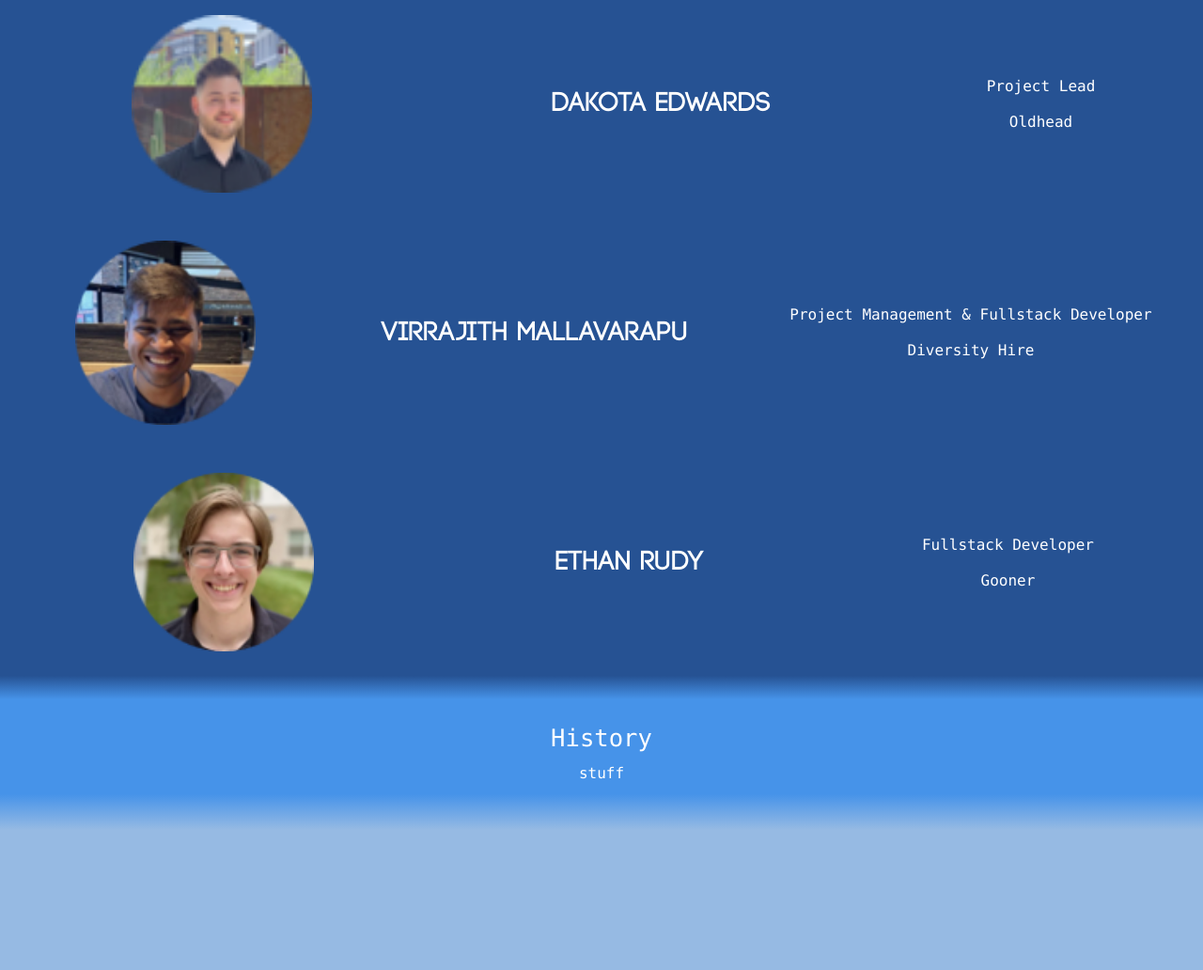
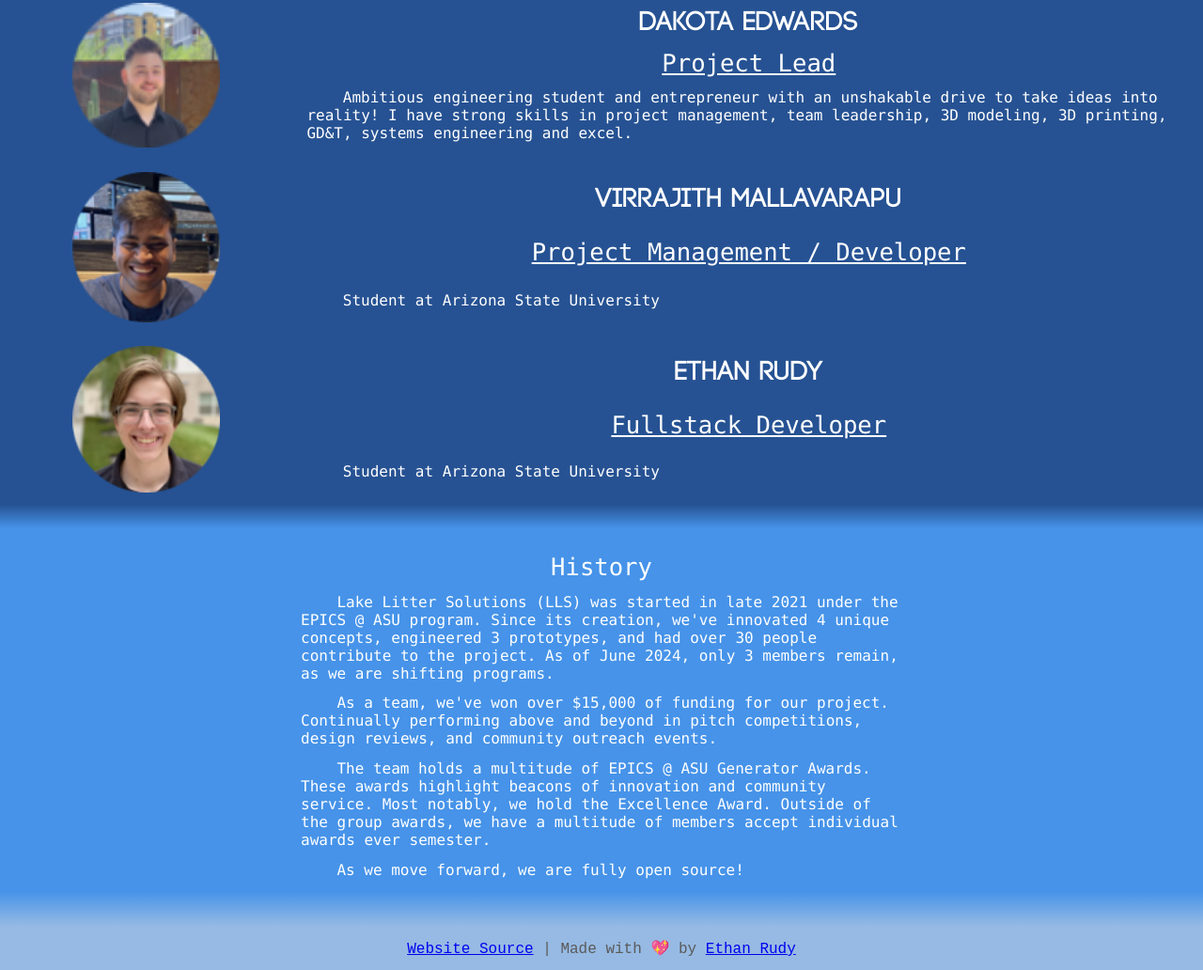
Before and after one commit to Lake-Litter-Solutions/Lake-Litter-Solutions.github.io, a plain HTML site: page about.html in a window 1280 px wide. Shown: the part 292-1324 px from the top of the page at 94% size. Before the commit the page ends 1175 px from the top, so only its background shows below. Drawn offline with Linux system fonts and the light colour scheme.

Commit message:
Format updates

```diff
--- a/about.html
+++ b/about.html
@@ -34,38 +34,54 @@
             <p class="section1_sub"><b>Members</b></p>
             <div class="section1_person">
                 <img class="pfp" src="media/images/oldhead.png">
-                <p class="section1_person_title">Dakota Edwards</p>
+                <p class="section1_person_name">Dakota Edwards</p>
+                <p class="section1_person_title">Project Lead</p>
                 <p class="section1_person_about">
-                    Project Lead
-                    <br><br>
-                    Oldhead
+                    Ambitious engineering student and entrepreneur with an unshakable drive to take ideas into reality! I have strong skills in project management, team leadership, 3D modeling, 3D printing, GD&T, systems engineering and excel.
                 </p>
             </div>
 
             <div class="section1_person">
                 <img class="pfp" src="media/images/v.png">
-                <p class="section1_person_title">Virrajith Mallavarapu</p>
+                <p class="section1_person_name">Virrajith Mallavarapu</p>
+                <p class="section1_person_title">Project Management / Developer</p>
                 <p class="section1_person_about">
-                    Project Management & Fullstack Developer
-                    <br><br>
-                    Diversity Hire
+                    Student at Arizona State University
                 </p>
             </div>
 
             <div class="section1_person">
                 <img class="pfp" src="media/images/ethan.png">
-                <p class="section1_person_title">Ethan Rudy</p>
+                <p class="section1_person_name">Ethan Rudy</p>
+                <p class="section1_person_title">Fullstack Developer</p>
                 <p class="section1_person_about">
-                    Fullstack Developer
-                    <br><br>
-                    Gooner
+                    Student at Arizona State University
                 </p>
             </div>
 
             <div class="section1_r_a"></div>
 
             <p class="section1_alt_sub">History</p>
-            <p class="section1_alt_text">stuff</p>
+            <div class="section1">
+                <p class="section1_alt_text_left">
+                    Lake Litter Solutions (LLS) was started in late 2021 under the EPICS @ ASU program.
+                    Since its creation, we've innovated 4 unique concepts, engineered 3 prototypes, and
+                    had over 30 people contribute to the project. As of June 2024, only 3 members remain,
+                    as we are shifting programs.
+                </p>
+                <p class="section1_alt_text_left">
+                    As a team, we've won over $15,000 of funding for our project. Continually performing
+                    above and beyond in pitch competitions, design reviews, and community outreach events.
+                </p>
+                <p class="section1_alt_text_left">
+                    The team holds a multitude of EPICS @ ASU Generator Awards. These awards highlight beacons
+                    of innovation and community service. Most notably, we hold the Excellence Award. Outside of
+                    the group awards, we have a multitude of members accept individual awards ever semester.
+                </p>
+                <p class="section1_alt_text_left">
+                    As we move forward, we are fully open source!
+                </p>
+            </div>
 
             <div class="section1_a_b"></div>
 
@@ -76,7 +92,10 @@
 
 <!-- Website footer -->
 <footer>
-
+    <ul id="footer_info">
+        <li class="footer_entry"><a class="footer_link" href="https://github.com/Lake-Litter-Solutions/Website" target="blank">Website Source</a> | </li>
+        <li class="footer_entry">Made with 💖 by <a class="footer_link" href="http://ethanrudy.me" target="blank">Ethan Rudy</a></li>
+    </ul>
 </footer>
 
 </html>
--- a/styles/styles.css
+++ b/styles/styles.css
@@ -164,6 +164,10 @@ body {
     color:white;
 
     text-align: center;
+
+    width: 100%;
+
+    background-color: #4693e9;
 }
 
 .section1_head {
@@ -172,6 +176,8 @@ body {
 
     font-size: 4vw;
     padding: 2vw;
+
+    background-color: #96bae3;
 }
 
 .section1_sub {
@@ -205,6 +211,21 @@ body {
     background-color: #4693e9;
 
     padding-bottom: 1vw;
+
+}
+
+.section1_alt_text_left {
+    font-size: 1.25vw;
+    background-color: #4693e9;
+
+    padding-bottom: 1vw;
+
+    text-align: left;
+    text-indent: 3vw;
+
+    position: relative;
+    width: 50%;
+    left: 25%;
 }
 
 
@@ -248,32 +269,51 @@ body {
 
 
 .section1_person {
-    margin: 0 auto;
+    display: grid;
     background-color: #265293;
-    display: flex;
-    flex-direction: row;
-    justify-content: space-around;
-    align-self: center;
+
+    grid-template-areas:
+        'pfp header'
+        'pfp title'
+        'pfp about';
+
+        padding: 1vw;
+
+    grid-template-columns: 25% 75%;
+}
+
+.section1_person_name {
+    grid-area: header;
+    font-family: titleFont;
+    font-size: 2.25vw;
+
+    align-content: center;
+
+}
+
+.section1_person_title {
+    grid-area: title;
+    font-size: 2vw;
+    text-decoration: underline;
+
+    align-content: center;
+}
+
+.section1_person_about {
+    grid-area: about;
+
+    align-content: center;
+    text-align: left;
+
+    text-indent: 3vw;
 }
 
 .pfp {
-    margin: 2vw;
-    align-self: center;
-    width: 15%;
+    grid-area: pfp;
+    width: 50%;
+
+    margin-left: 5vw;
 }
-
-.section1_person_title {
-    font-family: titleFont;
-    align-self: center;
-    font-size: 2.25vw;
-}
-
-.section1_person_about {
-    align-self: center;
-}
-
-
-
 
 .section1_r_a {
     height: 2vw;
@@ -299,3 +339,37 @@ body {
     height: 3vw;
     background: linear-gradient(180deg, rgba(150,186,227,1) 0%, rgba(38,82,147,1) 100%);
 }
+
+#footer_info {
+    font-family: 'Courier New', Courier, monospace;
+
+    color:rgb(90, 90, 90);
+
+    align-content: center;
+    text-align: center;
+
+    position: relative;
+
+    width: 50%;
+    left: 25%;
+
+    list-style: none;
+}
+
+.footer_entry {
+    display: inline-block;
+    margin-bottom: 1vw;
+    margin-top: 1vw;
+
+    color:rgb(90, 90, 90);
+}
+
+.footer_link {
+    transition-property: color;
+    transition-duration: 50ms;
+    transition-timing-function: ease-in;
+}
+
+.footer_link:hover {
+    color: rgb(220, 220, 220);
+}
```
Also changed, not shown: contact.html (+4 -1 lines), index.html (+4 -1 lines), solution.html (+4 -1 lines).
